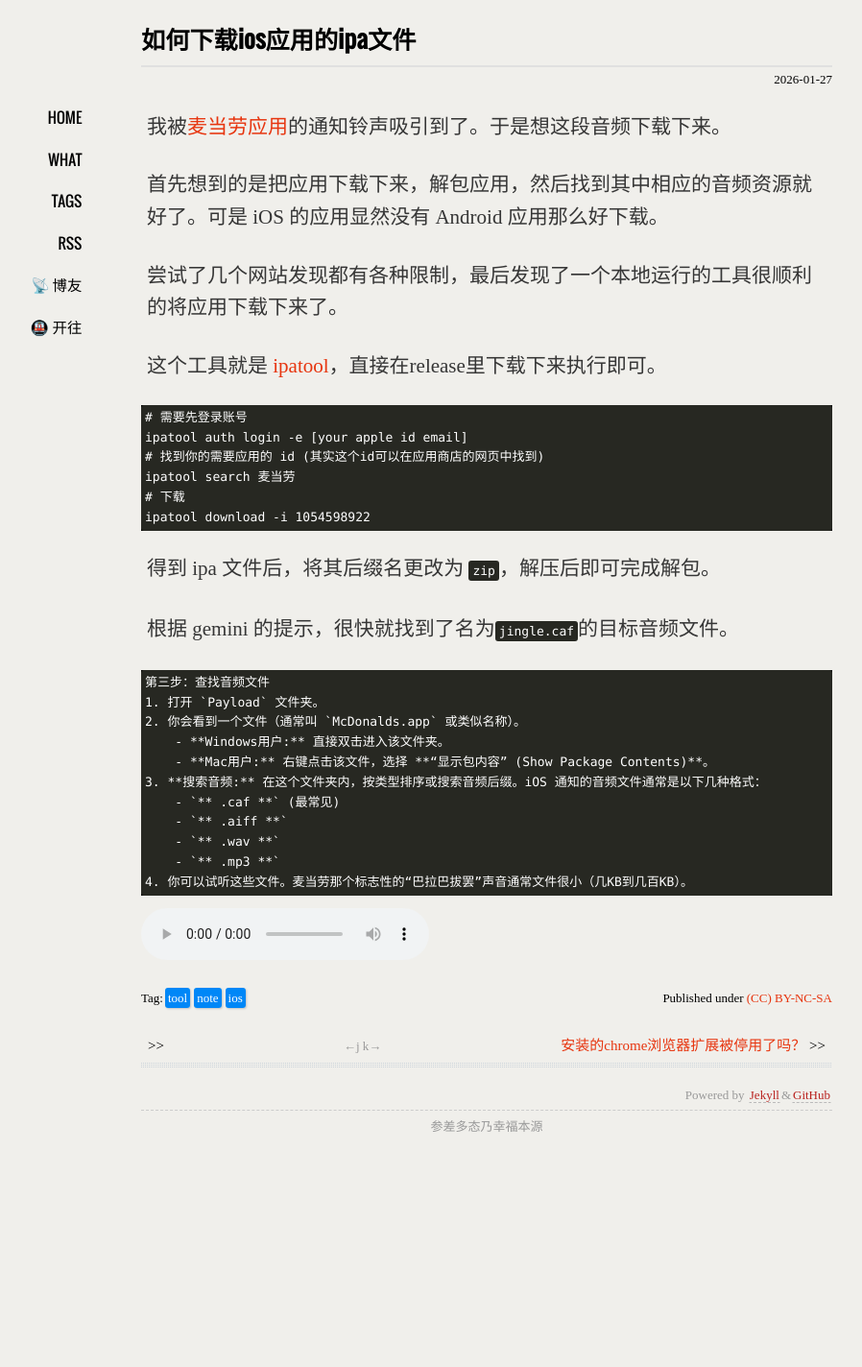
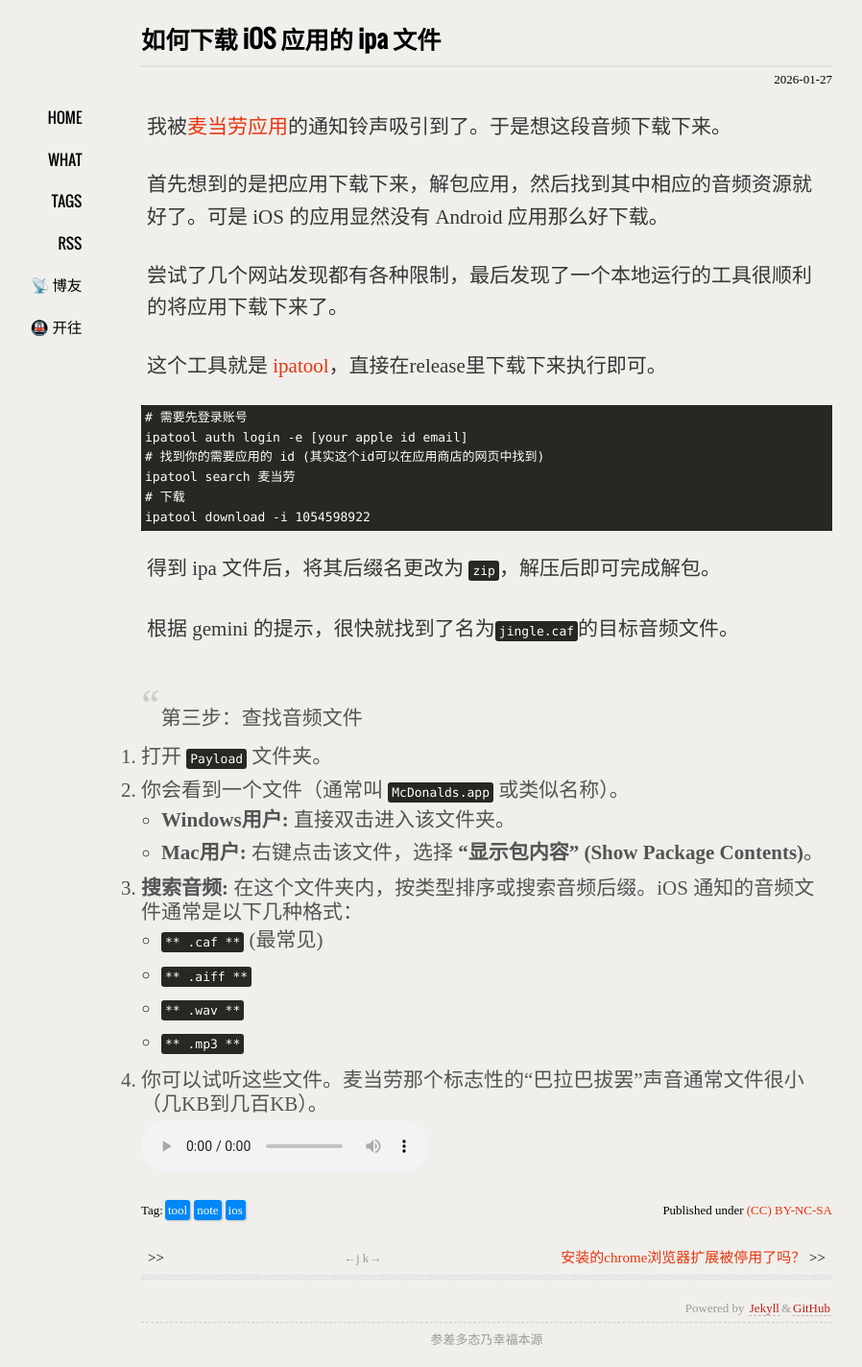
Before and after one commit to xavierskip/xavierskip.github.io, a Jekyll site: the page built from _posts/2026-01-27-download-ipa.md, in a window 1280 px wide. Shown: the whole page at 96% size, without its empty margins (133-1031 px from the left). Built offline with Jekyll 4.4.1, drawn with Linux system fonts in a browser that asks for light colours; comment, search, counter and statistics services are not loaded; a style sheet for code colours, icons or effects is not loaded; before the commit the page ends 1203 px from its top, so only the background shows below that.

Commit message:
edit post 2026-01-27-download-ipa

```diff
--- a/_posts/2026-01-27-download-ipa.md
+++ b/_posts/2026-01-27-download-ipa.md
@@ -1,6 +1,6 @@
 ---
 layout: post
-title: 如何下载ios应用的ipa文件
+title: 如何下载 iOS 应用的 ipa 文件
 tags:
  - tool
  - note
@@ -28,17 +28,17 @@
 
 根据 gemini 的提示，很快就找到了名为`jingle.caf`的目标音频文件。
 
-	第三步：查找音频文件
-	1. 打开 `Payload` 文件夹。
-    2. 你会看到一个文件（通常叫 `McDonalds.app` 或类似名称）。
-	    - **Windows用户:** 直接双击进入该文件夹。
-	    - **Mac用户:** 右键点击该文件，选择 **“显示包内容” (Show Package Contents)**。
-    3. **搜索音频:** 在这个文件夹内，按类型排序或搜索音频后缀。iOS 通知的音频文件通常是以下几种格式：
-	    - `** .caf **` (最常见)
-	    - `** .aiff **`
-	    - `** .wav **`
-	    - `** .mp3 **`
-    4. 你可以试听这些文件。麦当劳那个标志性的“巴拉巴拔罢”声音通常文件很小（几KB到几百KB）。
+>第三步：查找音频文件
+>1. 打开 `Payload` 文件夹。
+>2. 你会看到一个文件（通常叫 `McDonalds.app` 或类似名称）。
+>    - **Windows用户:** 直接双击进入该文件夹。
+>    - **Mac用户:** 右键点击该文件，选择 **“显示包内容” (Show Package Contents)**。
+>3. **搜索音频:** 在这个文件夹内，按类型排序或搜索音频后缀。iOS 通知的音频文件通常是以下几种格式：
+>    - `** .caf **` (最常见)
+>    - `** .aiff **`
+>    - `** .wav **`
+>    - `** .mp3 **`
+>4. 你可以试听这些文件。麦当劳那个标志性的“巴拉巴拔罢”声音通常文件很小（几KB到几百KB）。
 
 
 <audio controls="" src="https://f.xavierskip.com/i/f9ea6786fc0c10bc3747f766ebf21737d95dc76478f417b2d946951d02b9d4ef.mp3"></audio>
```
